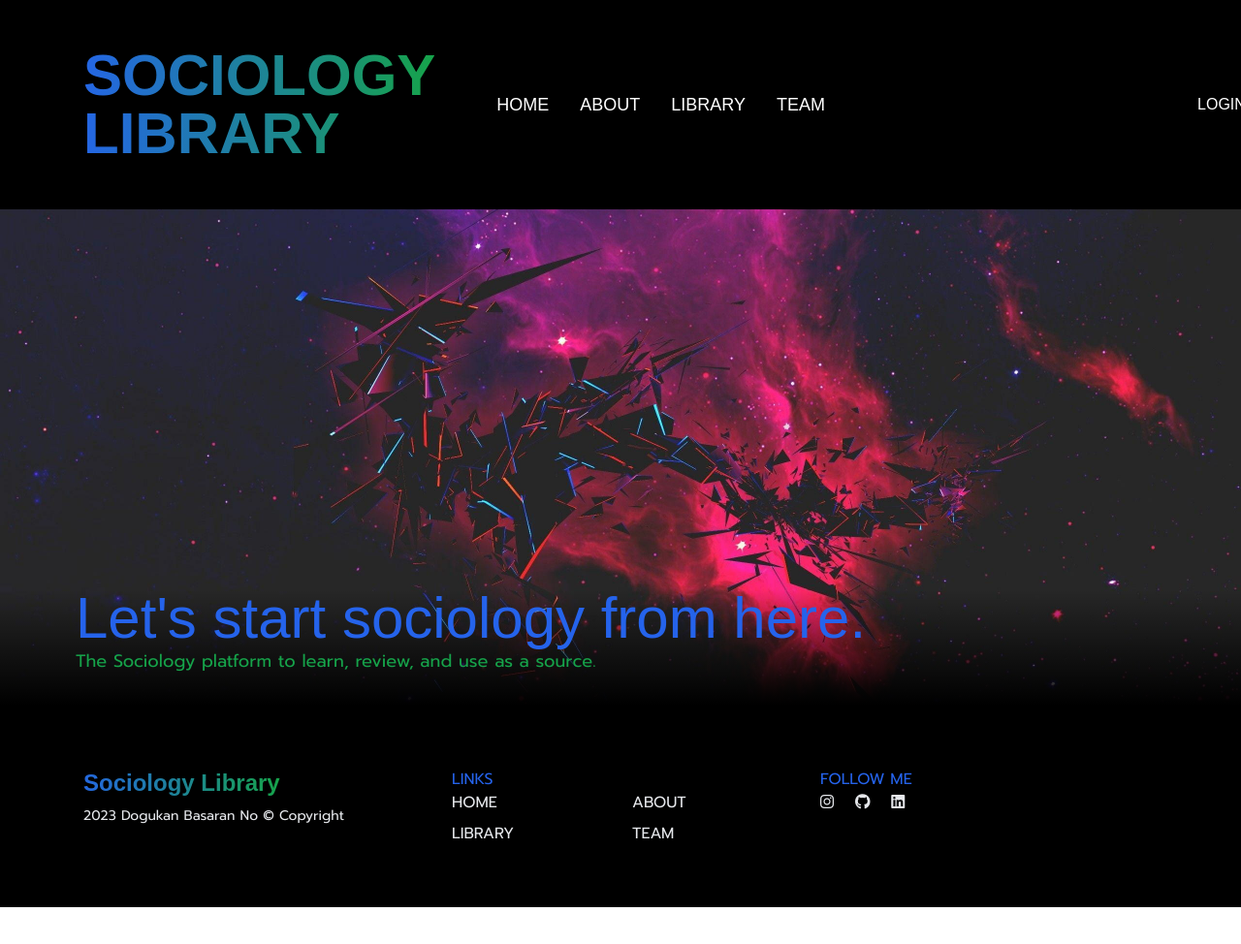
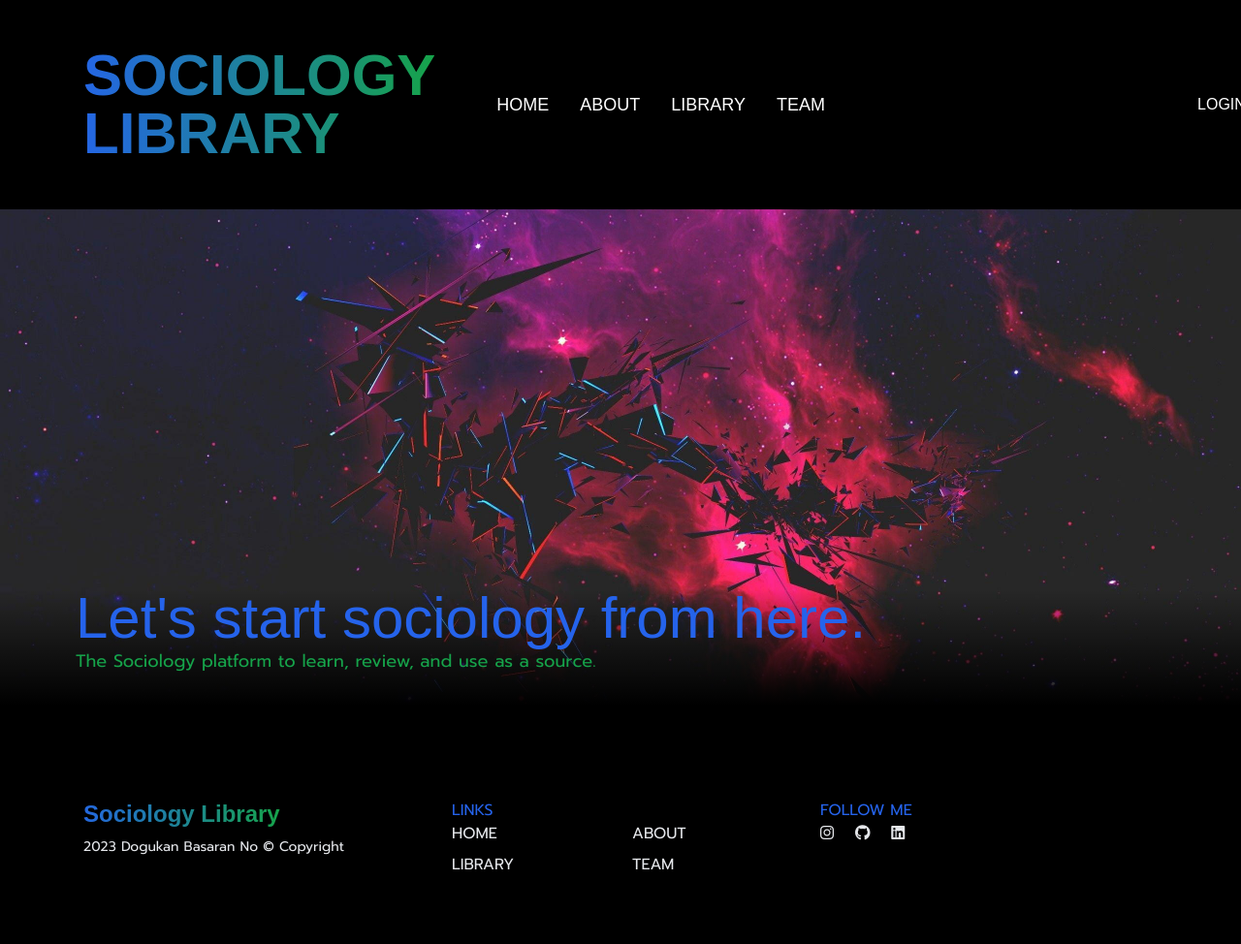
Before and after one commit to dogukanbasaran/sociology-library, a website: page public/index.html in a window 1280 px wide. Shown: the top 974 px of the page at 97% size. Before the commit the page ends 936 px from the top, so only its background shows below. Drawn offline with Linux system fonts and the light colour scheme; a web font is replaced by a local one.

Commit message:
little update

```diff
--- a/public/index.html
+++ b/public/index.html
@@ -70,7 +70,7 @@
 
   </main>
 
-  <footer class="py-16 bg-black text-gray-200">
+  <footer class="py-24 bg-black text-gray-200">
     <!-- Footer Container -->
     <div class="container flex">
       <!-- Left -->
```
Also changed, not shown: public/css/styles.css.
